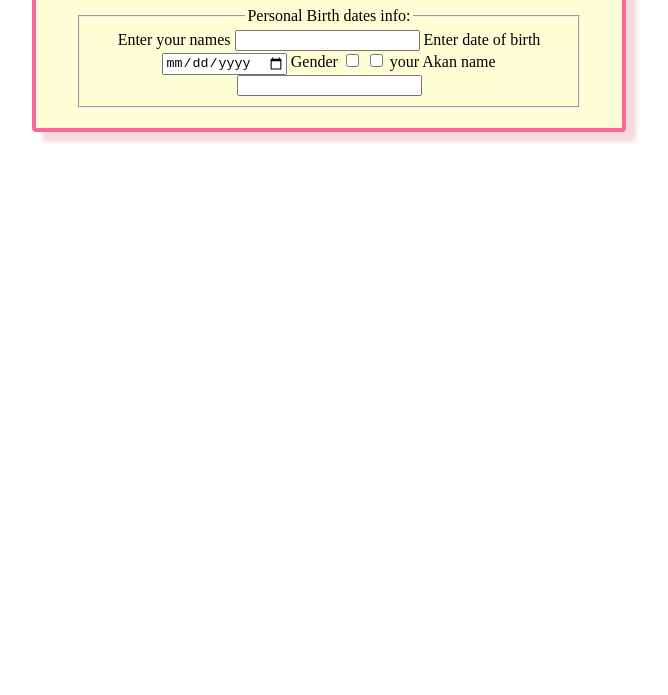
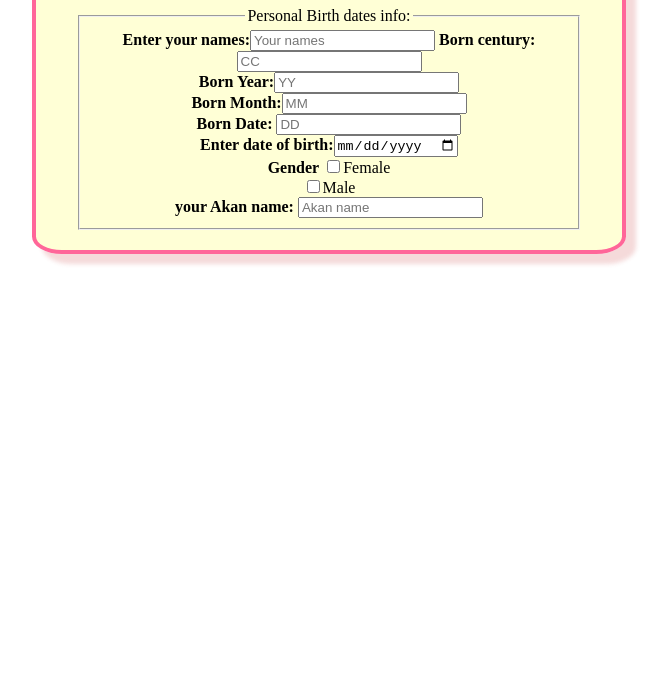
Before and after one commit to niygomhonor/Honorine-week2-IP, a plain HTML site: page akan-form.html in a window 1280 px wide. Shown: the part 105-800 px from the top of the page, without its empty margins (311-979 px from the left). Drawn offline with Linux system fonts and the light colour scheme.

Commit message:
Editing form

```diff
--- a/Honorine-css/styles.css
+++ b/Honorine-css/styles.css
@@ -31,9 +31,13 @@ color: aqua;
     padding: 20px 40px;
     background: #FFCC;
     width: 40%;
-    border-radius: 4px;
+    border-radius: 5%;
     box-shadow: 10px 10px 4px#C443;
     text-align: center;
     margin-right: auto;
     margin-left: auto;
 }
+.h1{
+    color:#F06;
+    text-align: center;
+}
--- a/akan-form.html
+++ b/akan-form.html
@@ -12,25 +12,32 @@
     <h1>AKAN NAME FORM</h1>
     <form >
         <fieldset>
-            <legend>Personal Birth dates info:</legend>
-            <label for="names">Enter your names</label>
-    <input type="text" name="names" >
-    <label for="date">Enter date of birth</label>
-    <input type="date">
-    <label for="sex">Gender</label>
-    <input type="checkbox" name="female" value="Female">
-    <input type="checkbox" name="male" value="Male">
-    <label for="name">your Akan name</label>
-    <input type="text" name="firstname" maxlength="10">
+            <legend><b></b>Personal Birth dates info:</b></legend>
+            <label for="names"><b>Enter your names:</b><input type="text" name="names" placeholder="Your names"></label>
+
+
+
+
+    <label for="century" ><b>Born century:</b> <input type="number" placeholder="CC" maxlength="10"></label><br>
+
+    <label for="year" ><b>Born Year:</b><input type="number" placeholder="YY" maxlength="10"></label><br>
+
+    <label for="year" ><b>Born Month:</b><input type="number" placeholder="MM" maxlength="10"></label><br>
+
+    <label for="year" ><b>Born Date: </b> <input type="number" placeholder="DD" maxlength="10"></label><br>
+
+    <label for="date"><b>Enter date of birth:</b><input type="date"> </label><br>
+
+
+
+    <label for="sex"><b>Gender</b></label>
+    <input type="checkbox" name="female" value="Female"><label for="sex">Female</label><br>
+    <input type="checkbox" name="male" value="Male"><label for="sex">Male</label><br>
+    <label for="name"><b>your Akan name:</b> <input type="text" name="firstname" placeholder="Akan name" maxlength="10"></label>
+   <br>
 </fieldset>
 </form>
 
-   <!-- <select name="cars">
-        <option value="volvo">Volvo</option>
-        <option value="saab">Saab</option>
-        <option value="fiat">Fiat</option>
-        <option value="audi">Audi</option>
-      </select>-->
     </div>
 </body>
 </html>
```
